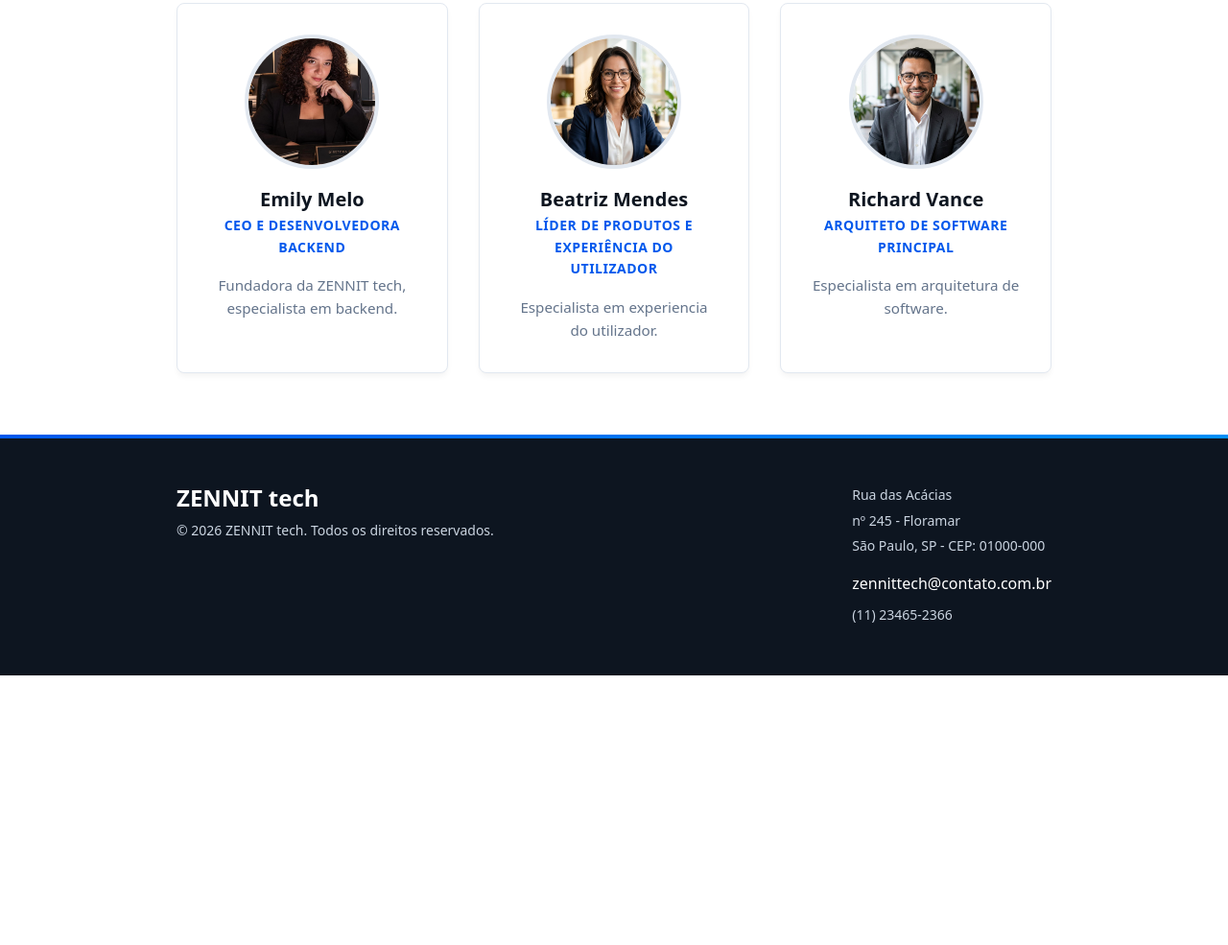
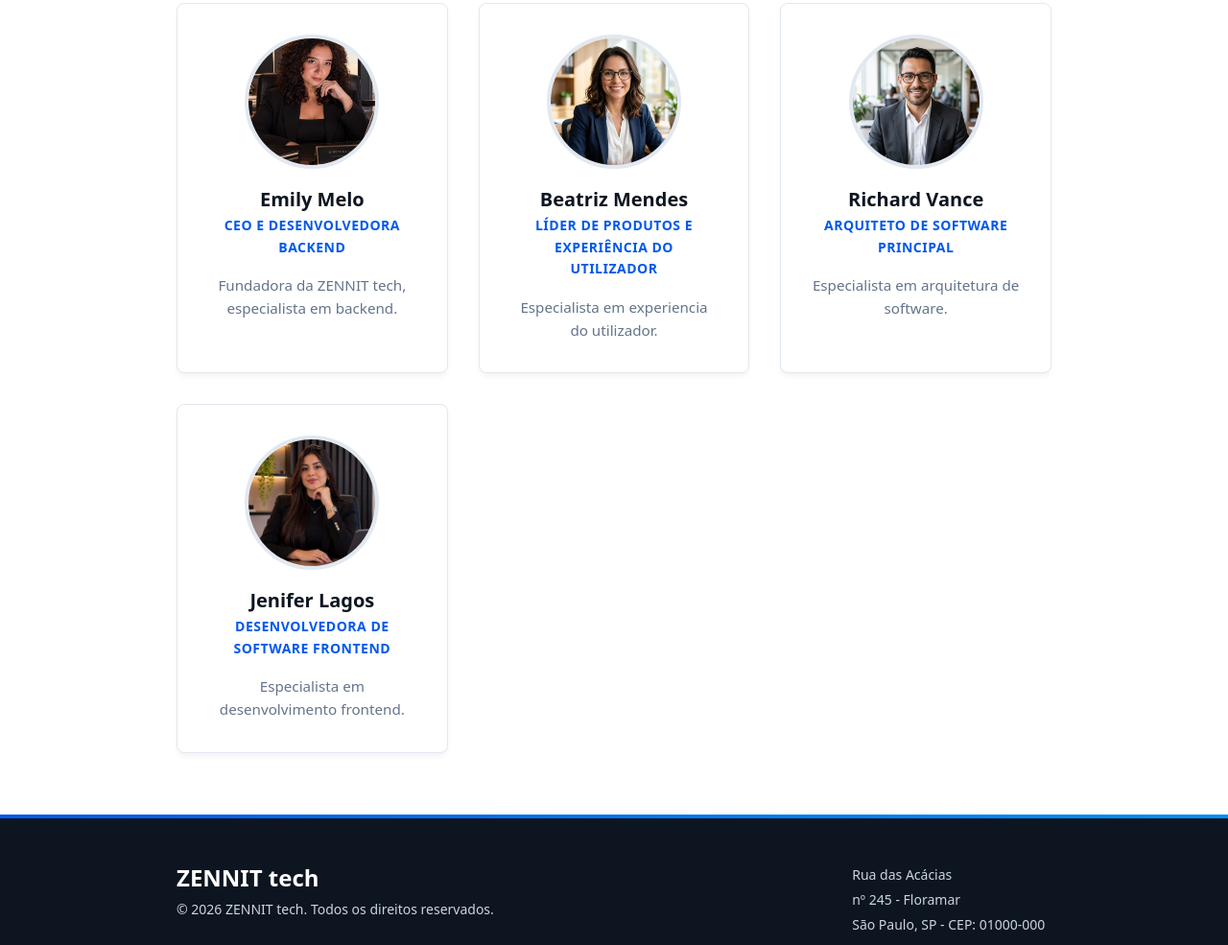
Before and after one commit to lylivisk02/zennit-tech-site, an Astro site: page /equipe in a window 1280 px wide. Shown: the part 316-1301 px from the top of the page at 96% size. Before the commit the page ends 1020 px from the top, so only its background shows below. Built offline with nearby package versions, Linux system fonts and the light colour scheme; Astro itself is replaced by a stand-in of ours.

Commit message:
feat: adiciona novo membro

```diff
--- a/src/data/empresa.js
+++ b/src/data/empresa.js
@@ -55,6 +55,13 @@ export const empresa = {
       foto: "/images/richard.png",
       alt: "Foto de Richard Vance",
       descricao: "Especialista em arquitetura de software."
+    },
+    {
+     nome: "Jenifer Lagos",
+      cargo: "Desenvolvedora de Software Frontend",
+      foto: "/images/jenifer.png",
+      alt: "Foto de Jenifer Lagos",
+      descricao: "Especialista em desenvolvimento frontend."
     }
   ]
 };
```
Also changed, not shown: public/images/jenifer.png (added).
